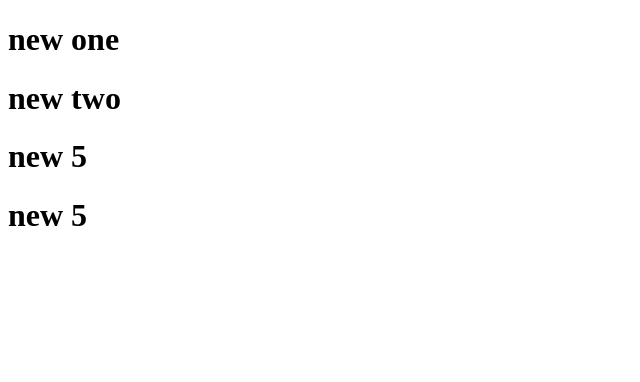
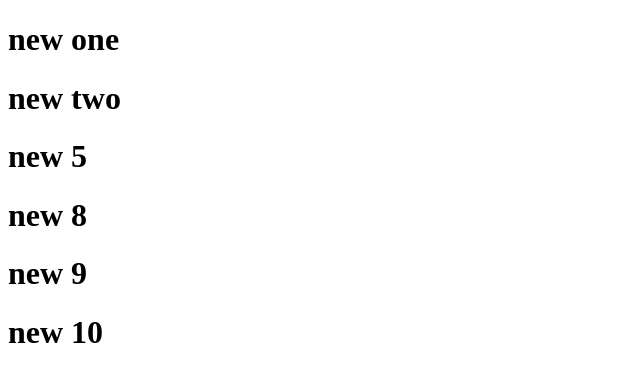
Before and after one commit to mohamed-719/demo1, a plain HTML site: page index.html in a window 1280 px wide. Shown: the whole page, without its empty margins (0-640 px from the left). Drawn offline with Linux system fonts and the light colour scheme.

Commit message:
update on index.html

```diff
--- a/index.html
+++ b/index.html
@@ -9,6 +9,8 @@
         <h1>new one</h1>
         <h1>new two</h1>
         <h1>new 5</h1>
-        <h1>new 5</h1>
+        <h1>new 8</h1>
+        <h1>new 9</h1>
+        <h1>new 10</h1>
     </body>
 </html>
```
